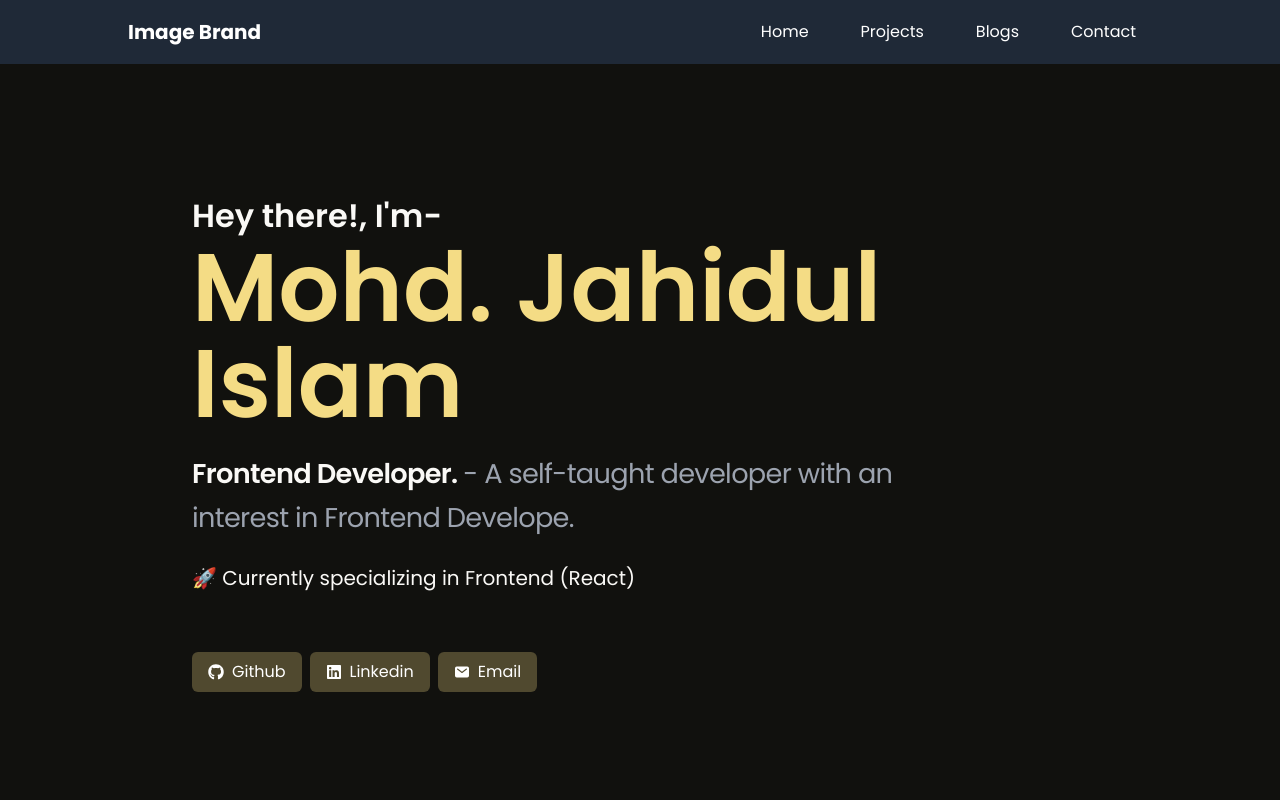
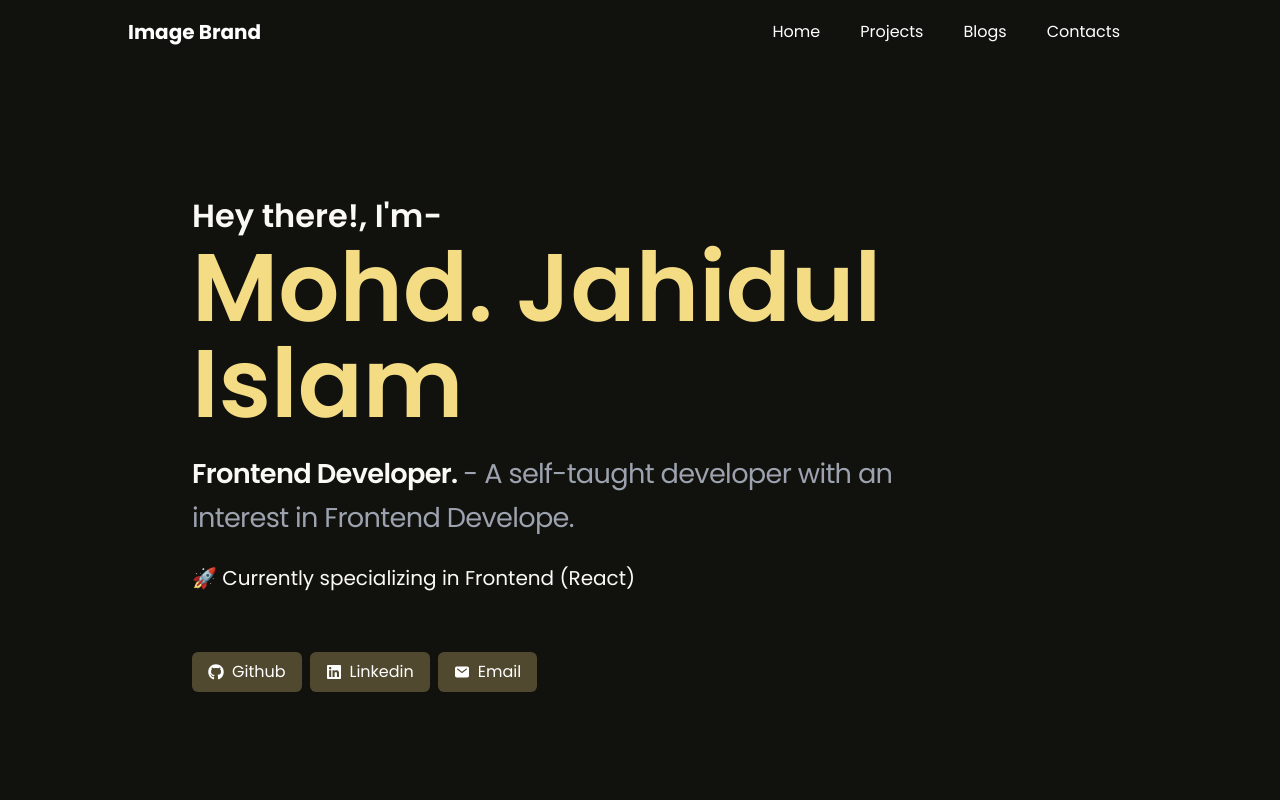
Before and after one commit to jahid-111/Portfolio-r, a React (Vite) app: page / in a window 1280 px wide. Shown: the top 800 px of the page. Built offline with nearby package versions, Linux system fonts and the light colour scheme; a web font is replaced by a local one.

Commit message:
nav_toggle_open_slide

```diff
--- a/src/App.jsx
+++ b/src/App.jsx
@@ -11,7 +11,7 @@ export default function App() {
       <Route path="/" element={<Layout />}>
         <Route path="/" element={<Home></Home>} />
         <Route index path="home" element={<Home></Home>} />
-        <Route path="project" element={<Project />} />
+        <Route path="projects" element={<Project />} />
         <Route path="contacts" element={<Contact />} />
         <Route path="blogs" element={<Blog />} />
       </Route>
--- a/src/components/IntroCard.jsx
+++ b/src/components/IntroCard.jsx
@@ -28,7 +28,7 @@ const IntroCard = () => {
         </div>
       </div>
 
-      <LinkContact></LinkContact>
+      <LinkContact />
     </div>
   );
 };
--- a/src/components/LinkContact.jsx
+++ b/src/components/LinkContact.jsx
@@ -5,7 +5,7 @@ import { Link } from "react-router-dom";
 const LinkContact = () => {
   return (
     <div>
-      <div className="my-5  flex flex-wrap justify-start items-center gap-2">
+      <div className="my-5 flex flex-wrap justify-start items-center gap-2">
         <Link
           className=" button-primary color  rounded-md py-2 px-4 flex justify-start items-center"
           to={""}
--- a/src/components/header/Navigation.jsx
+++ b/src/components/header/Navigation.jsx
@@ -5,21 +5,24 @@ import { Link } from "react-router-dom";
 
 const Navigation = () => {
   const [openMenu, setOpenMenu] = useState(false);
+  const routesName = ["Home", "Projects", "Blogs", "Contacts"];
 
   return (
-    <div className="relative ">
+    <div className="relative">
       {/* Backdrop Blur Overlay */}
       {openMenu && (
         <div className="fixed inset-0 bg-black/50 backdrop-blur-sm z-40" />
       )}
 
-      <div className="fixed top-0 left-0 w-full h-16 bg-gray-800 px-2 md:px-24 xl:px-32 z-50">
+      <div className="fixed top-0 left-0 w-full h-16 bg-[#11110e] px-2 md:px-24 xl:px-32 z-50">
         <div className="h-full flex justify-between items-center">
           <h6 className="text-white text-xl font-bold">Image Brand</h6>
 
           <button
             onClick={() => setOpenMenu((prevState) => !prevState)}
             className="md:hidden text-white"
+            aria-expanded={openMenu}
+            aria-controls="navbar"
           >
             {openMenu ? (
               <HiMiniXMark className="h-8 w-8" />
@@ -29,36 +32,23 @@ const Navigation = () => {
           </button>
 
           <nav
-            className={`${
+            id="navbar"
+            className={`fixed top-16 md:top-0 right-0 w-3/5 h-screen bg-[#11110e] flex flex-col items-center gap-3 p-4 transform transition-transform duration-300 ease-in-out ${
               openMenu
-                ? "absolute top-16 right-0 w-3/5 md:w-auto h-screen z-30 bg-gray-800 text-white flex flex-col items-center gap-3 p-4 rounded-tl-md rounded-bl-md"
-                : "hidden"
-            } md:flex md:flex-row md:items-center md:gap-5 md:w-auto md:h-auto md:bg-transparent md:relative`}
+                ? "translate-x-0 opacity-100 z-30"
+                : "translate-x-full opacity-0 -z-10"
+            } md:relative md:flex md:flex-row md:items-center md:gap-2 md:w-auto md:h-auto md:bg-transparent md:opacity-100 md:translate-x-0 md:z-auto`}
           >
-            <Link
-              className="px-4 py-2 md:px-none w-full border-b sm:border-none rounded-md hover:rounded-md hover:text-[#202018] hover:bg-[#d2b960] text-white text-center"
-              to={`/home`}
-            >
-              Home
-            </Link>
-            <Link
-              className="px-4 py-2 md:px-none w-full border-b sm:border-none rounded-md hover:rounded-md hover:text-[#202018] hover:bg-[#d2b960] text-white text-center"
-              to={`/project`}
-            >
-              Projects
-            </Link>
-            <Link
-              className="px-4 py-2 md:px-none w-full border-b sm:border-none rounded-md hover:rounded-md hover:text-[#202018] hover:bg-[#d2b960] text-white text-center"
-              to={`/blogs`}
-            >
-              Blogs
-            </Link>
-            <Link
-              className="px-4 py-2 md:px-none w-full border-b sm:border-none rounded-md hover:rounded-md hover:text-[#202018] hover:bg-[#d2b960] text-white text-center"
-              to={`/contacts`}
-            >
-              Contact
-            </Link>
+            {routesName.map((name) => (
+              <Link
+                key={name}
+                onClick={() => setOpenMenu(false)}
+                className="px-4 py-2 w-full rounded-md  text-white hover:text-yellow-600 hover:bg-[#3731] text-start transition-colors duration-300"
+                to={`/${name}`}
+              >
+                {name}
+              </Link>
+            ))}
           </nav>
         </div>
       </div>
```
